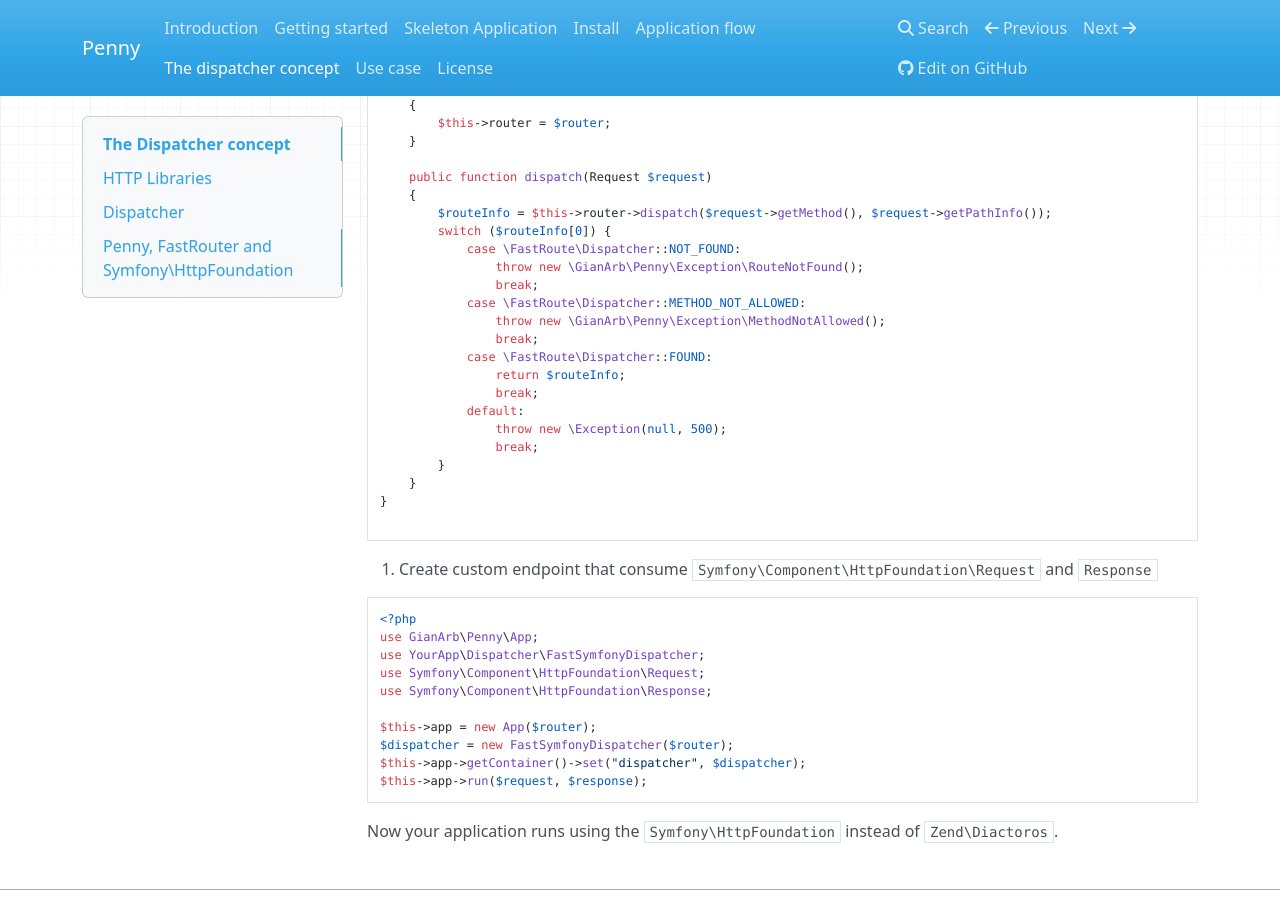
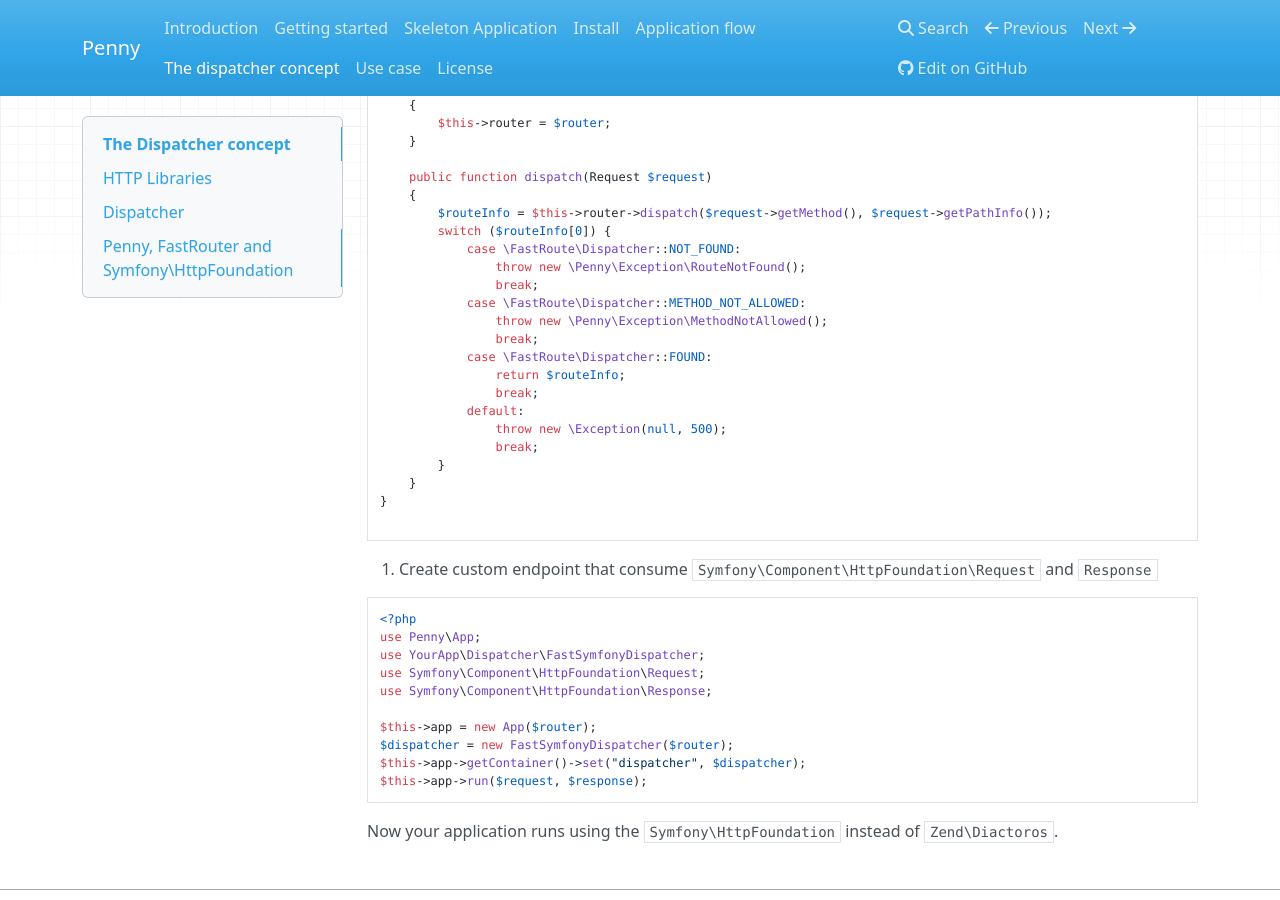
Before and after one commit to pennyphp/penny, an MkDocs documentation site: the page built from docs/the-dispatcher-concept.md, in a window 1280 px wide and 900 px high, scrolled down 1017 px. Built offline with MkDocs 1.6.1, drawn with Linux system fonts in a browser that asks for light colours; nearby versions of some CDN libraries; old or Windows-style settings are respelled for this version of MkDocs.

Commit message:
remove \GianArb prefix in docs as well

````diff
--- a/docs/the-dispatcher-concept.md
+++ b/docs/the-dispatcher-concept.md
@@ -54,10 +54,10 @@ class FastSymfonyDispatcher
         $routeInfo = $this->router->dispatch($request->getMethod(), $request->getPathInfo());
         switch ($routeInfo[0]) {
             case \FastRoute\Dispatcher::NOT_FOUND:
-                throw new \GianArb\Penny\Exception\RouteNotFound();
+                throw new \Penny\Exception\RouteNotFound();
                 break;
             case \FastRoute\Dispatcher::METHOD_NOT_ALLOWED:
-                throw new \GianArb\Penny\Exception\MethodNotAllowed();
+                throw new \Penny\Exception\MethodNotAllowed();
                 break;
             case \FastRoute\Dispatcher::FOUND:
                 return $routeInfo;
@@ -75,7 +75,7 @@ class FastSymfonyDispatcher
 
 ```php
 <?php
-use GianArb\Penny\App;
+use Penny\App;
 use YourApp\Dispatcher\FastSymfonyDispatcher;
 use Symfony\Component\HttpFoundation\Request;
 use Symfony\Component\HttpFoundation\Response;
````
Also changed, not shown: docs/flow.md (+3 -3 lines), docs/getting-started.md (+2 -2 lines).
